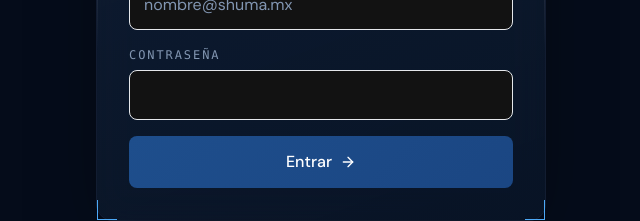
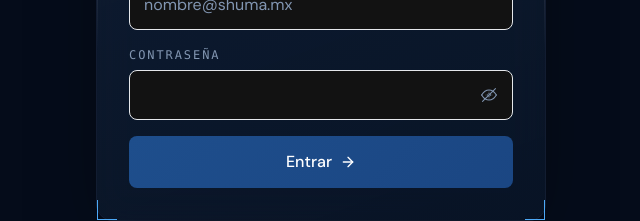
Before and after one commit to Josalfer1097/Shuma_BI, a Next.js app: page /login in a window 1280 px wide. Both pictures are taken after a click on the button "Contraseña". Shown: the part 561-782 px from the top of the page, without its empty margins (319-959 px from the left). Built offline with nearby package versions, Linux system fonts and the light colour scheme; no server answers.

Commit message:
feat: add blueprint-style password reveal and caps lock warning

```diff
--- a/app/globals.css
+++ b/app/globals.css
@@ -561,5 +561,76 @@ body {
   .carga-haz   { opacity: 0; }
   .carga-renglon { stroke-opacity: 0.35; }
   .plano-trazo { stroke-dashoffset: 0; opacity: 1; }
-  .plano-nodo  { opacity: 0.9; }
 }
+
+/* ------------------------------------------------------------------
+   El ojo de plano del campo de contrasena.
+
+   La linea de corte se traza de vertice a vertice en vez de aparecer.
+   El largo del trazo diagonal es ~24.3 en el viewBox de 24; se redondea
+   a 26 para que el dasharray cubra el trazo completo con holgura.
+
+   Se anima stroke-dashoffset y no opacity a proposito: un corte de plano
+   se dibuja, no se enciende.
+   ------------------------------------------------------------------ */
+.ojo-plano .ojo-corte {
+  stroke-dasharray: 26;
+  stroke-dashoffset: 26;
+  transition: stroke-dashoffset 0.34s cubic-bezier(0.22, 1, 0.36, 1);
+}
+.ojo-plano[data-oculto='si'] .ojo-corte {
+  stroke-dashoffset: 0;
+}
+
+/* El iris se contrae cuando el corte esta puesto: el ojo se cierra. */
+.ojo-plano .ojo-iris,
+.ojo-plano .ojo-marcas {
+  transform-origin: 12px 12px;
+  transition:
+    transform 0.34s cubic-bezier(0.22, 1, 0.36, 1),
+    opacity 0.24s ease;
+}
+.ojo-plano[data-oculto='si'] .ojo-iris {
+  transform: scale(0.62);
+}
+.ojo-plano[data-oculto='si'] .ojo-marcas {
+  opacity: 0.35;
+}
+
+/* Al pasar el cursor las marcas giran un octavo: el compas se ajusta. */
+.boton-ojo:hover .ojo-marcas {
+  transform: rotate(45deg);
+}
+
+@media (prefers-reduced-motion: reduce) {
+  .ojo-plano .ojo-corte,
+  .ojo-plano .ojo-iris,
+  .ojo-plano .ojo-marcas {
+    transition: none;
+  }
+  .boton-ojo:hover .ojo-marcas {
+    transform: none;
+  }
+}
+
+/* ------------------------------------------------------------------
+   Boton del ojo dentro del campo.
+
+   Area de toque de 40px sin agrandar el icono: en movil un boton de
+   18px es imposible de acertar con el pulgar.
+   ------------------------------------------------------------------ */
+.boton-ojo {
+  color: var(--text-muted);
+  transition:
+    color 0.2s ease,
+    background-color 0.2s ease;
+}
+.boton-ojo:hover {
+  color: var(--text-primary);
+  background-color: color-mix(in srgb, var(--accent) 10%, transparent);
+}
+.boton-ojo:focus-visible {
+  outline: none;
+  color: var(--text-primary);
+  box-shadow: 0 0 0 2px color-mix(in srgb, var(--accent) 60%, transparent);
+}
--- a/app/login/page.tsx
+++ b/app/login/page.tsx
@@ -7,6 +7,7 @@ import { crearClienteNavegador } from '@/lib/supabase-browser'
 import { FondoAcceso } from '@/components/FondoAcceso'
 import { LoginAnimacion, type EstadoPlano } from '@/components/LoginAnimacion'
 import { PantallaCarga } from '@/components/ui/PantallaCarga'
+import { OjoPlano } from '@/components/OjoPlano'
 
 type Modo = 'enlace' | 'password'
 
@@ -39,6 +40,17 @@ function FormularioAcceso() {
   const [tonoError, setTonoError] = useState<'falla' | 'aviso'>('falla')
   /** Segundos que faltan para poder reintentar tras un 429. */
   const [espera, setEspera] = useState(0)
+  /** La contrasena se ve en claro. Arranca oculta siempre. */
+  const [verPassword, setVerPassword] = useState(false)
+  /**
+   * Mayusculas activas.
+   *
+   * Es la causa mas comun de contrasena rechazada y el navegador no la avisa.
+   * Sin esto el usuario reintenta tres veces, se topa con el limite de 60 s de
+   * Supabase y termina escribiendole a sistemas por algo que resolvia una
+   * tecla.
+   */
+  const [mayusculas, setMayusculas] = useState(false)
 
   /**
    * Cuenta regresiva del limite de envio.
@@ -180,6 +192,15 @@ function FormularioAcceso() {
   const listo =
     modo === 'enlace' ? correo.includes('@') : correo.includes('@') && password.length > 0
 
+  // Cambiar de modo devuelve la contrasena a oculta: dejarla en claro al
+  // volver de Enlace expondria el campo sin que nadie lo pidiera.
+  useEffect(() => {
+    if (modo !== 'password') {
+      setVerPassword(false)
+      setMayusculas(false)
+    }
+  }, [modo])
+
   const claseCampo =
     'campo-acceso w-full rounded-lg border border-border/70 bg-bg-base/50 px-3.5 py-3 text-scale-base text-text-primary backdrop-blur placeholder:text-text-muted'
 
@@ -311,18 +332,51 @@ function FormularioAcceso() {
                   >
                     Contraseña
                   </label>
+                  <div className="relative">
                     <input
                       id="password"
-                    type="password"
+                      type={verPassword ? 'text' : 'password'}
                       autoComplete="current-password"
                       tabIndex={modo === 'password' ? 0 : -1}
                       value={password}
                       onChange={(e) => alEscribir(setPassword)(e.target.value)}
                       onKeyDown={(e) => {
+                        setMayusculas(e.getModifierState('CapsLock'))
                         if (e.key === 'Enter' && listo && !cargando) enviar()
                       }}
-                    className={claseCampo}
+                      onKeyUp={(e) => setMayusculas(e.getModifierState('CapsLock'))}
+                      onBlur={() => setMayusculas(false)}
+                      className={`${claseCampo} pr-12`}
                     />
+                    {/* El boton nunca entra al orden de tabulacion cuando el
+                        campo esta plegado: seria un foco invisible. */}
+                    <button
+                      type="button"
+                      onClick={() => setVerPassword((v) => !v)}
+                      tabIndex={modo === 'password' ? 0 : -1}
+                      aria-label={verPassword ? 'Ocultar contraseña' : 'Mostrar contraseña'}
+                      aria-pressed={verPassword}
+                      className="boton-ojo absolute right-1 top-1/2 flex h-10 w-10 -translate-y-1/2 items-center justify-center rounded-md"
+                    >
+                      <OjoPlano oculto={!verPassword} tamano={18} />
+                    </button>
+                  </div>
+
+                  {/* Aviso de mayusculas. Ocupa su lugar con la misma rejilla
+                      animada del campo: no empuja el boton de golpe. */}
+                  <div
+                    className="grid transition-[grid-template-rows,opacity] duration-200 ease-out motion-reduce:transition-none"
+                    style={{
+                      gridTemplateRows: mayusculas ? '1fr' : '0fr',
+                      opacity: mayusculas ? 1 : 0,
+                    }}
+                  >
+                    <div className="overflow-hidden">
+                      <p className="mt-1.5 font-mono text-scale-xs uppercase tracking-[0.14em] text-warning">
+                        Mayúsculas activadas
+                      </p>
+                    </div>
+                  </div>
                 </div>
               </div>
 
--- /dev/null
+++ b/components/OjoPlano.tsx
@@ -0,0 +1,53 @@
+/**
+ * El ojo del campo de contrasena, dibujado como pieza de plano.
+ *
+ * No es un icono de libreria. El resto de la pantalla habla el vocabulario de
+ * un plano tecnico —el trazo que cierra, la reticula, las esquinas de marco— y
+ * un ojo generico de lucide seria el unico elemento que viene de otro lado.
+ *
+ * La lente son dos arcos. El iris es un circulo con cuatro marcas de compas.
+ * Al ocultar, la linea de corte no aparece: se traza de vertice a vertice, que
+ * es como se anota un corte en un plano. Al revelar, se retrae por donde vino.
+ *
+ * El trazado vive en app/globals.css sobre .ojo-corte y se dispara con el
+ * atributo data-oculto. Aqui no hay tiempos: cambiar el ritmo de la animacion
+ * no deberia obligar a recompilar un componente.
+ *
+ * Con prefers-reduced-motion la linea sigue estando, simplemente ya esta
+ * dibujada. El estado nunca se pierde, solo la transicion.
+ */
+
+type OjoPlanoProps = {
+  /** true cuando la contrasena esta oculta: la linea de corte esta puesta. */
+  oculto: boolean
+  /** Lado del cuadro en px. */
+  tamano?: number
+}
+
+export function OjoPlano({ oculto, tamano = 18 }: OjoPlanoProps) {
+  return (
+    <svg
+      className="ojo-plano"
+      data-oculto={oculto ? 'si' : 'no'}
+      width={tamano}
+      height={tamano}
+      viewBox="0 0 24 24"
+      fill="none"
+      stroke="currentColor"
+      strokeWidth={1.4}
+      strokeLinecap="round"
+      aria-hidden="true"
+    >
+      {/* Lente: dos arcos que se encuentran en los vertices. */}
+      <path className="ojo-lente" d="M2.2 12C4.8 7.6 8.2 5.4 12 5.4s7.2 2.2 9.8 6.6" />
+      <path className="ojo-lente" d="M21.8 12c-2.6 4.4-6 6.6-9.8 6.6S4.8 16.4 2.2 12" />
+
+      {/* Iris y marcas de compas: la pieza medida del dibujo. */}
+      <circle className="ojo-iris" cx="12" cy="12" r="3.1" />
+      <path className="ojo-marcas" d="M12 7.6v1.1M12 15.3v1.1M7.6 12h1.1M15.3 12h1.1" />
+
+      {/* Linea de corte. Se traza sola; el dasharray esta en el CSS. */}
+      <path className="ojo-corte" d="M3.4 20.6 20.6 3.4" />
+    </svg>
+  )
+}
--- a/package.json
+++ b/package.json
@@ -1,6 +1,6 @@
 {
   "name": "shuma-bi",
-  "version": "0.41.2",
+  "version": "0.42.0",
   "private": true,
   "scripts": {
     "dev": "next dev",
```
Also changed, not shown: 1 other file (tests, documents, lock files or other folders). Lines whose indentation alone changed are shown as unchanged.
